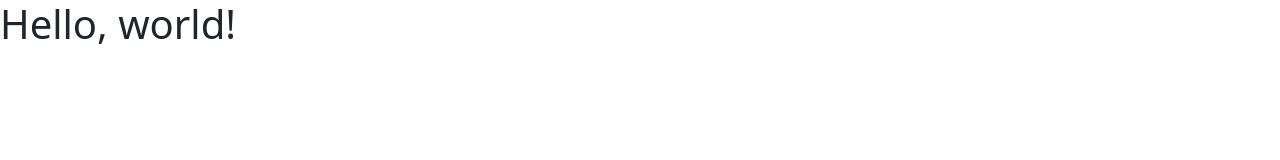
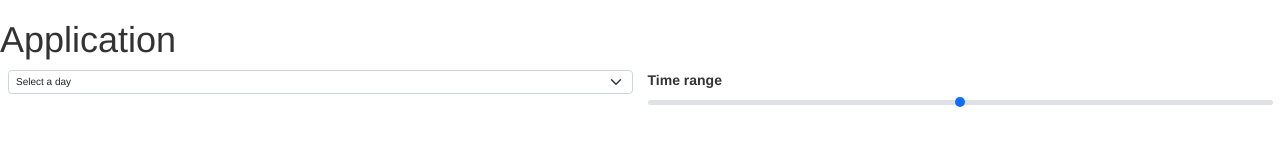
Before and after one commit to fe19/bootstrap, a plain HTML site: page index.html in a window 1280 px wide. Drawn offline with nearby package versions, Linux system fonts and the light colour scheme.

Commit message:
Add first input elements to select day and time

```diff
--- a/index.html
+++ b/index.html
@@ -7,9 +7,34 @@
     <link href="https://cdn.jsdelivr.net/npm/bootstrap@5.2.3/dist/css/bootstrap.min.css" rel="stylesheet" integrity="sha384-rbsA2VBKQhggwzxH7pPCaAqO46MgnOM80zW1RWuH61DGLwZJEdK2Kadq2F9CUG65" crossorigin="anonymous">
 </head>
 <body>
-    <h1>Hello, world!</h1>
+    <h1>Application</h1>
+
+    <div class="container-fluid">
+        <div class="row">
+            <div class="col">
+                <select class="form-select" aria-label="Default select example">
+                    <option selected>Select a day</option>
+                    <option value="1">Today</option>
+                    <option value="2">Yesterday</option>
+                </select>
+            </div>
+            <div class="col">
+                <label for="customRange1" class="form-label">Time range</label>
+                <input type="range" class="form-range" id="customRange1">
+            </div>
+        </div>
+    </div>
+
+
+
+
+
+
     <script src="https://cdn.jsdelivr.net/npm/bootstrap@5.2.3/dist/js/bootstrap.bundle.min.js" integrity="sha384-kenU1KFdBIe4zVF0s0G1M5b4hcpxyD9F7jL+jjXkk+Q2h455rYXK/7HAuoJl+0I4" crossorigin="anonymous"></script>
     <script src="https://cdn.jsdelivr.net/npm/@popperjs/core@2.11.6/dist/umd/popper.min.js" integrity="sha384-oBqDVmMz9ATKxIep9tiCxS/Z9fNfEXiDAYTujMAeBAsjFuCZSmKbSSUnQlmh/jp3" crossorigin="anonymous"></script>
     <script src="https://cdn.jsdelivr.net/npm/bootstrap@5.2.3/dist/js/bootstrap.min.js" integrity="sha384-cuYeSxntonz0PPNlHhBs68uyIAVpIIOZZ5JqeqvYYIcEL727kskC66kF92t6Xl2V" crossorigin="anonymous"></script>
+    <script src="//ajax.googleapis.com/ajax/libs/jquery/1.11.0/jquery.min.js"></script>
+    <script src="//netdna.bootstrapcdn.com/bootstrap/3.1.1/js/bootstrap.min.js"></script>
+    <link rel="stylesheet" type="text/css" href="//netdna.bootstrapcdn.com/bootstrap/3.1.1/css/bootstrap.min.css">
 </body>
 </html>
```
